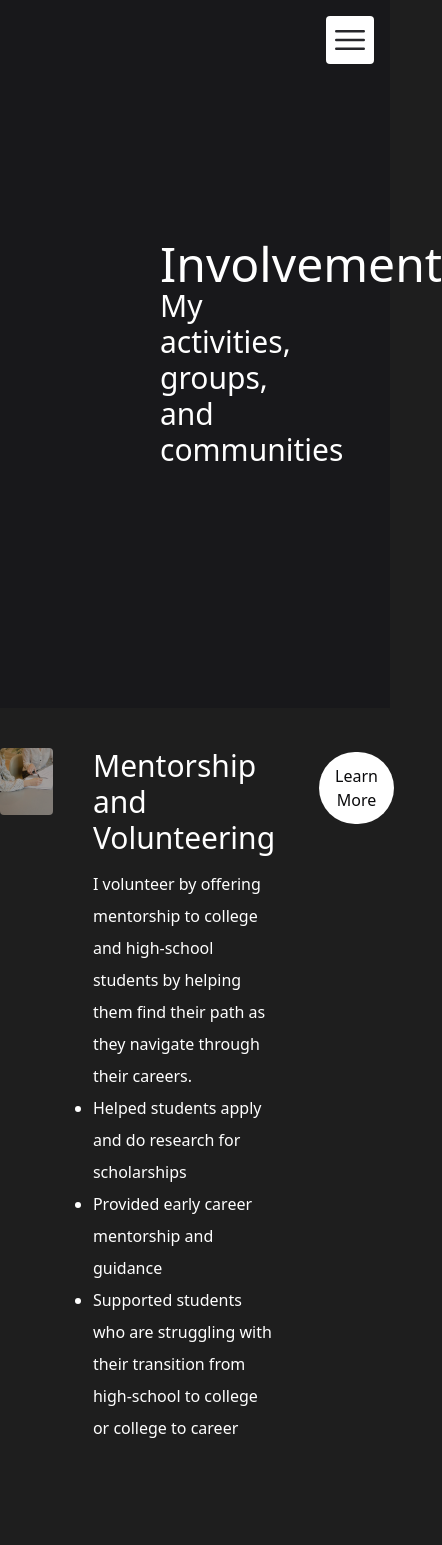
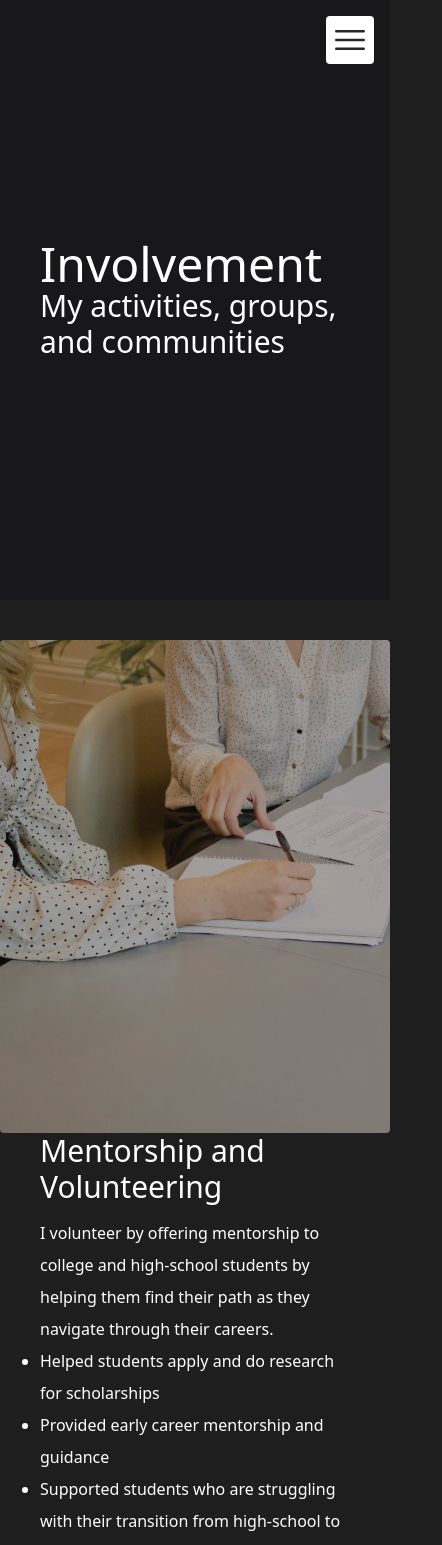
Before and after one commit to etudie/2024-portfolio, a React (Vite) app: page /involvement in a window 390 px wide. Shown: the top 1545 px of the page, 442 px wide, since content can reach past the window. Built offline with nearby package versions, Linux system fonts and the light colour scheme.

Commit message:
Mobile support for Mentorship and Involvement

```diff
--- a/src/components/Card1.tsx
+++ b/src/components/Card1.tsx
@@ -17,15 +17,15 @@ export const Card1: React.FC<Card1Props> = ({
   title,
 }) => {
   return (
-    <div className="flex flex-row py-10 text-white md:px-40">
-      <div className="w-1/5 opacity-60 hover:opacity-100">
+    <div className="flex flex-col py-10 text-white md:flex-row md:px-40">
+      <div className="opacity-60 hover:opacity-100 md:w-1/5">
         <img src={preview} alt="preview" className="w-full rounded" />
       </div>
       <div className="flex-1 p-10 pt-0">
         <h3 className="pb-3 text-3xl">{title}</h3>
         <span className="leading-8">{content}</span>
       </div>
-      <div className="w-1/5">
+      <div className="md:w-1/5">
         {links.map((link, idx) => (
           <button
             className="m-1 w-full rounded-full bg-white p-3 text-zinc-950"
--- a/src/components/Headers.tsx
+++ b/src/components/Headers.tsx
@@ -6,7 +6,7 @@ interface MainHeaderProps {
 }
 export const MainHeader: React.FC<MainHeaderProps> = ({ title, subtitle }) => {
   return (
-    <div className="bg-zinc-900 px-40 py-60 text-white">
+    <div className="bg-zinc-900 px-10 py-60 text-white md:px-40">
       <h1 className="text-5xl">{title}</h1>
       <h2 className="text-3xl">{subtitle}</h2>
     </div>
--- a/src/output.css
+++ b/src/output.css
@@ -771,6 +771,11 @@ video {
   padding-bottom: 2rem;
 }
 
+.px-10 {
+  padding-left: 2.5rem;
+  padding-right: 2.5rem;
+}
+
 .pb-3 {
   padding-bottom: 0.75rem;
 }
@@ -1001,6 +1006,18 @@ body{
     width: 390px;
   }
 
+  .md\:w-1\/5 {
+    width: 20%;
+  }
+
+  .md\:w-1\/3 {
+    width: 33.333333%;
+  }
+
+  .md\:flex-row {
+    flex-direction: row;
+  }
+
   .md\:px-40 {
     padding-left: 10rem;
     padding-right: 10rem;
--- a/src/pages/Mentorship.tsx
+++ b/src/pages/Mentorship.tsx
@@ -14,10 +14,10 @@ export const Mentorship = () => {
       <Navbar />
       <MainHeader title={title} subtitle={subtitle} />
       <div className="flex min-h-screen items-center justify-center p-8">
-        <div className="flex w-4/5 flex-row">
-          <div className="w-1/3">{content1}</div>
-          <div className="w-1/3">{content2}</div>
-          <div className="w-1/3">{content3}</div>
+        <div className="flex w-4/5 flex-col md:flex-row">
+          <div className="md:w-1/3">{content1}</div>
+          <div className="md:w-1/3">{content2}</div>
+          <div className="md:w-1/3">{content3}</div>
         </div>
       </div>
       <Footer />
```
